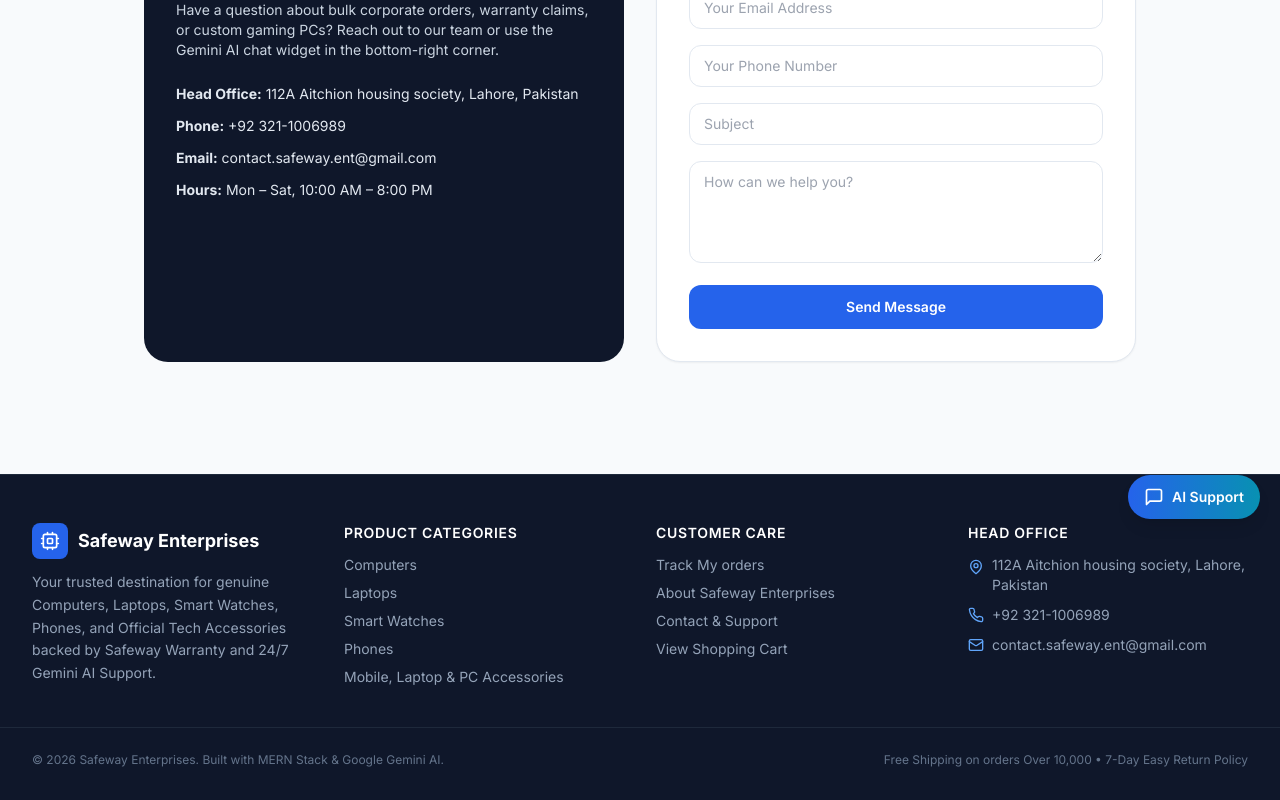
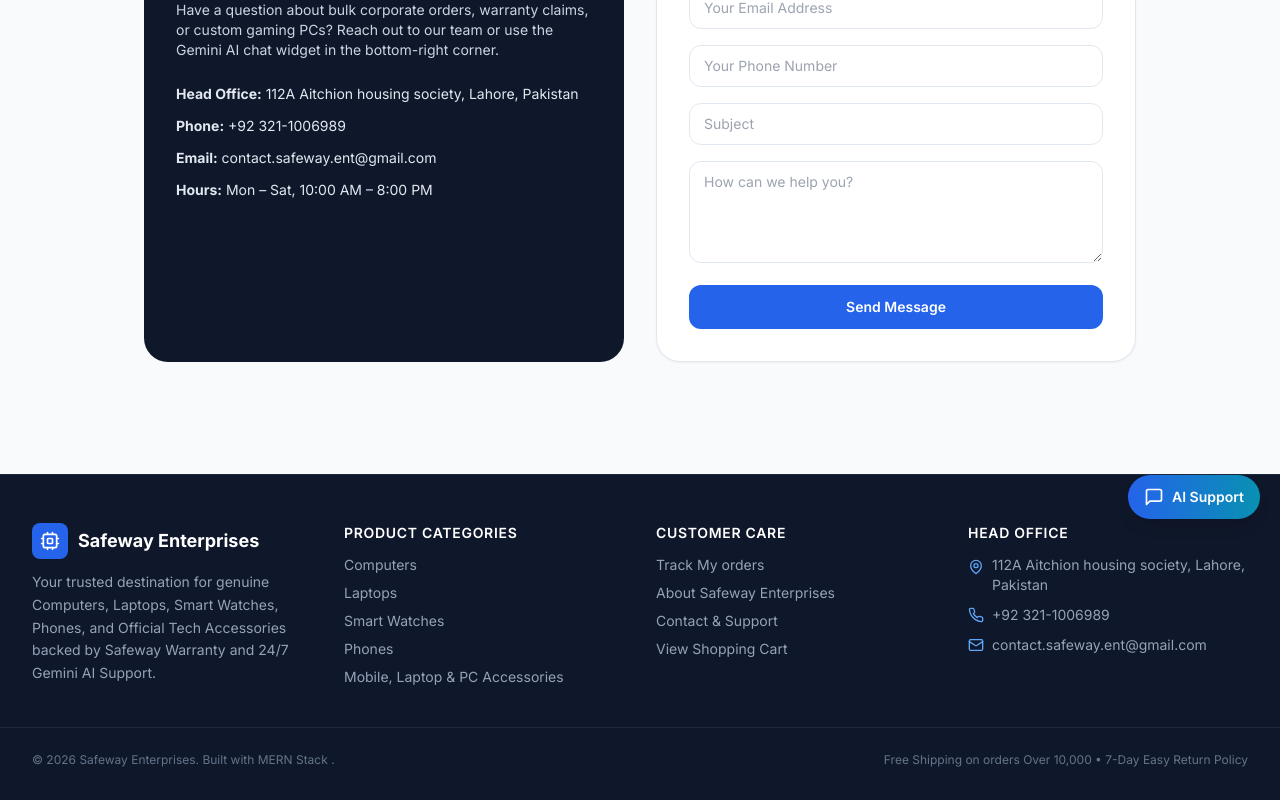
Before and after one commit to faizannaeem56/safeway-Enterprises-FYP, a React (Vite) app in the folder frontend/: page /contact in a window 1280 px wide. Shown: the part 261-1061 px from the top of the page. Built offline with nearby package versions, Linux system fonts and the light colour scheme.

Commit message:
add some components

```diff
--- a/frontend/src/components/Footer.jsx
+++ b/frontend/src/components/Footer.jsx
@@ -79,7 +79,7 @@
       </div>
 
       <div className="max-w-7xl mx-auto px-4 sm:px-6 lg:px-8 mt-10 pt-6 border-t border-slate-800 text-xs text-slate-500 flex flex-col sm:flex-row justify-between items-center gap-2">
-        <p>© {new Date().getFullYear()} Safeway Enterprises. Built with MERN Stack & Google Gemini AI.</p>
+        <p>© {new Date().getFullYear()} Safeway Enterprises. Built with MERN Stack .</p>
         <p>Free Shipping on orders Over 10,000 • 7-Day Easy Return Policy</p>
       </div>
     </footer>
```
